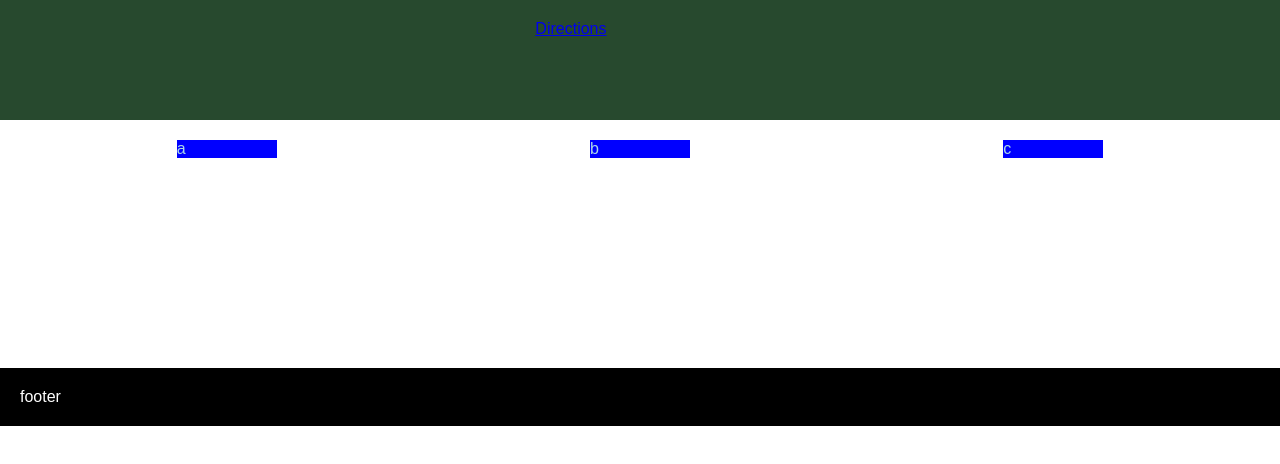
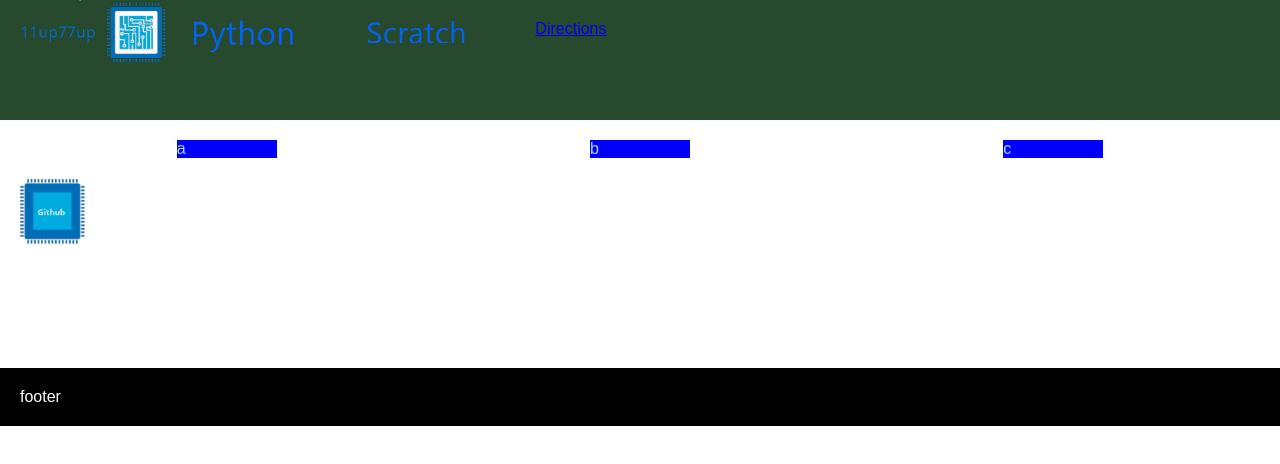
Before and after one commit to TheCodeInside/thecodeinside.github.io, a plain HTML site: page index.html in a window 1280 px wide. Drawn offline with Linux system fonts and the light colour scheme.

Commit message:
Update styles.css

```diff
--- a/styles.css
+++ b/styles.css
@@ -40,7 +40,7 @@ footer{
     padding: 20px;
 }
 header .logo a{
-    background-image: url("images/logo.png");
+    background-image: url("logo.png");
     background-size: 150px;
     background-repeat: no-repeat;
     display: inline-block;
@@ -51,7 +51,7 @@ header .logo a{
     position: relative;
 }
  section .github a{
-    background-image: url("images/github.png");
+    background-image: url("github.png");
     background-size: 65px;
     background-repeat: no-repeat;
     display: inline-block;
@@ -65,7 +65,7 @@ header .home a{
     font-family: sans-serif;
 }
 header .Py a{
-    background-image: url("images/Python.png");
+    background-image: url("Python.png");
     background-size: 100px;
     background-repeat: no-repeat;
     display: inline-block;
@@ -75,7 +75,7 @@ header .Py a{
     position: relative;
 }
 header .Scratch a{
-    background-image: url("images/Scratch.png");
+    background-image: url("Scratch.png");
     background-size: 100px;
     background-repeat: no-repeat;
     display: inline-block;
```
